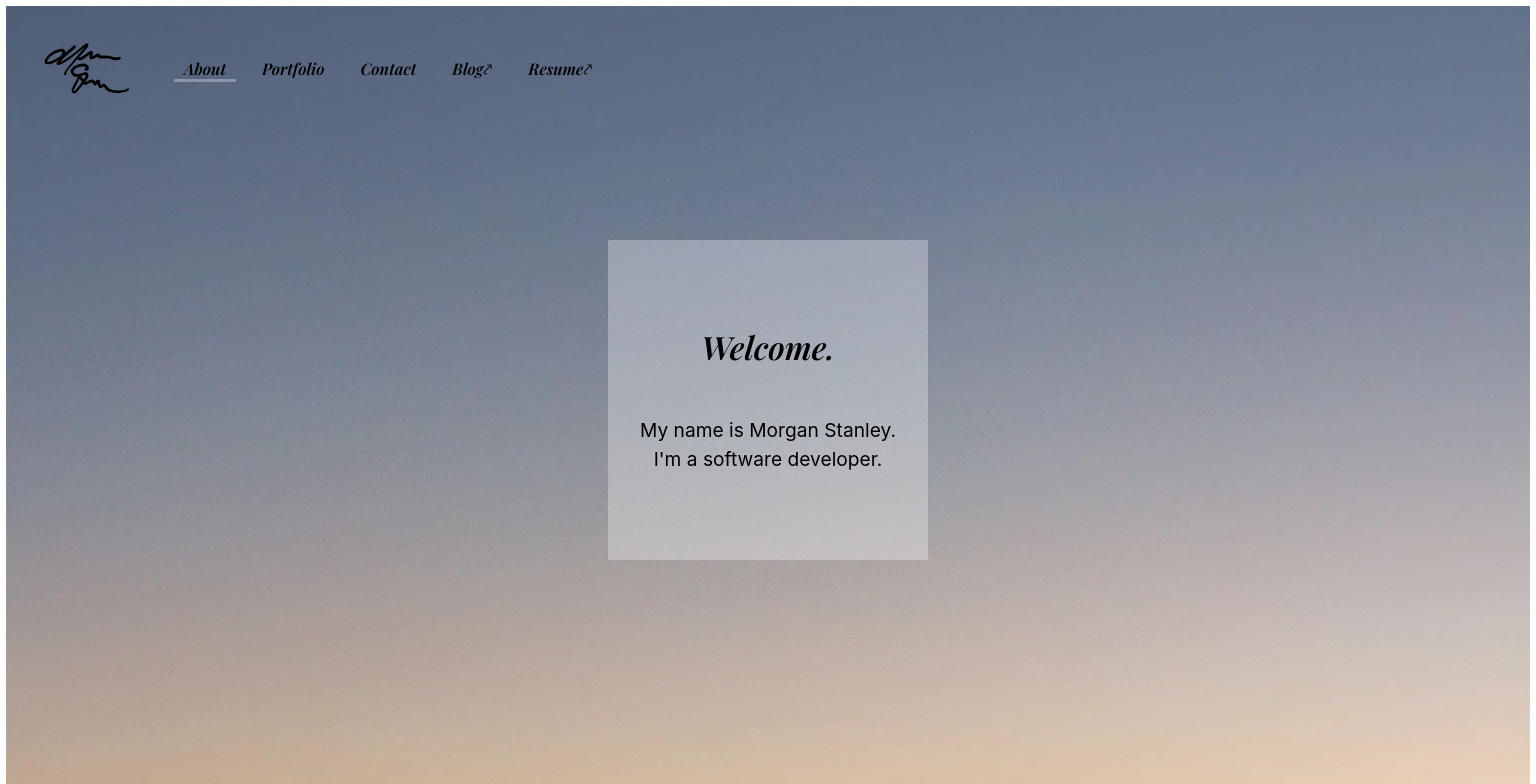
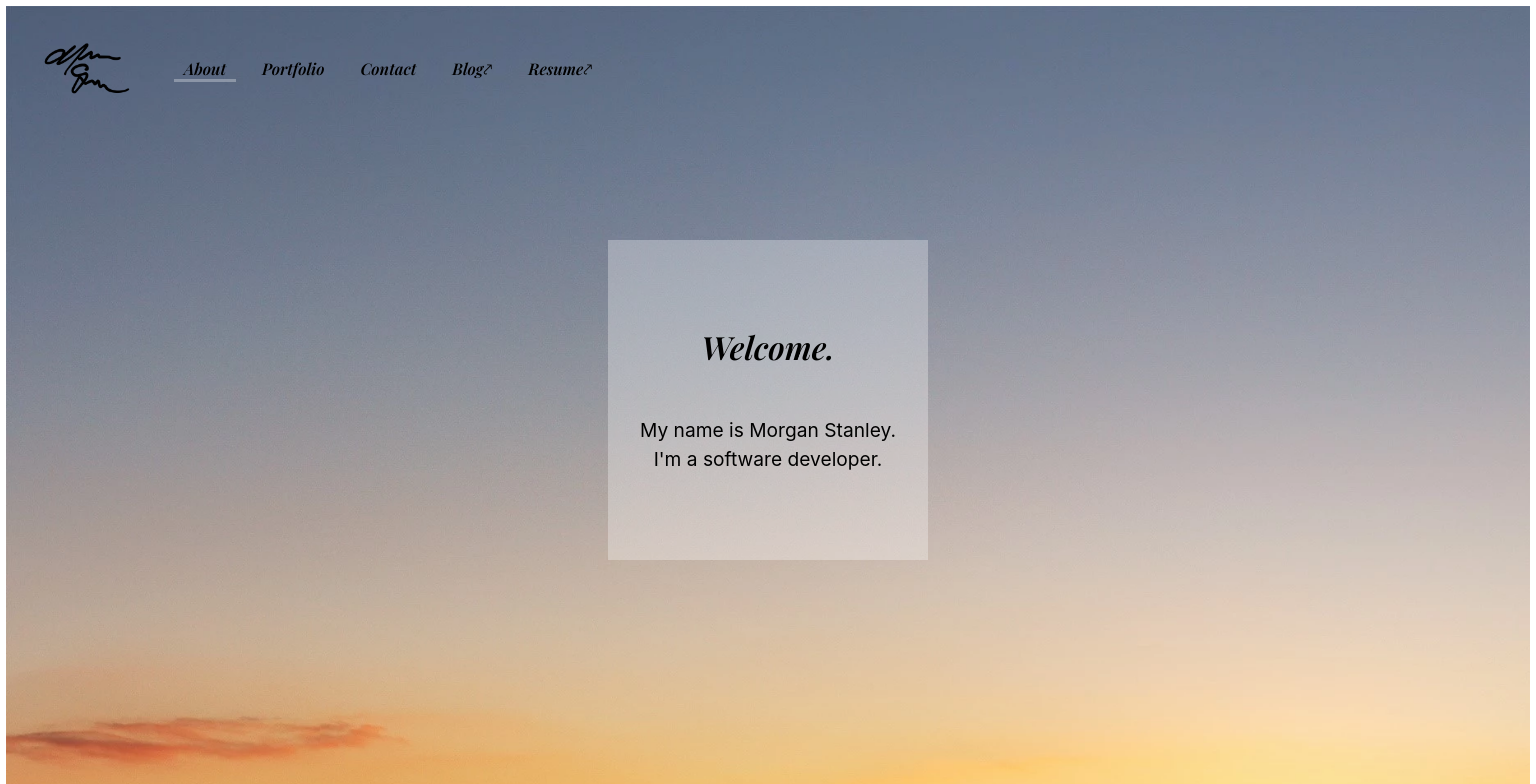
Before and after one commit to morganpstanley/morganpstanley.github.io, a React (Create React App) app: page / in a window 1536 px wide. Shown: the top 784 px of the page. Built offline with nearby package versions, Linux system fonts and the light colour scheme.

Commit message:
add smaller background image for smaller devices

```diff
--- a/src/components/App.css
+++ b/src/components/App.css
@@ -1,9 +1,19 @@
 .App {
-  background-image: url('../assets/cropped.webp');
+background-image: url('../assets/cropped2.webp');
   height: 100vh;
   border: 6px solid white;
   border-bottom: none;
+  background-size: cover;
 }
+
+/*Large Screens*/
+@media screen
+and (min-width: 1300px) {
+    .App {
+        background-image: url('../assets/cropped.webp');
+    }
+}
+
 
 .page-text {
     line-height: 1.5;
```
Also changed, not shown: src/assets/cropped2.webp (added).
